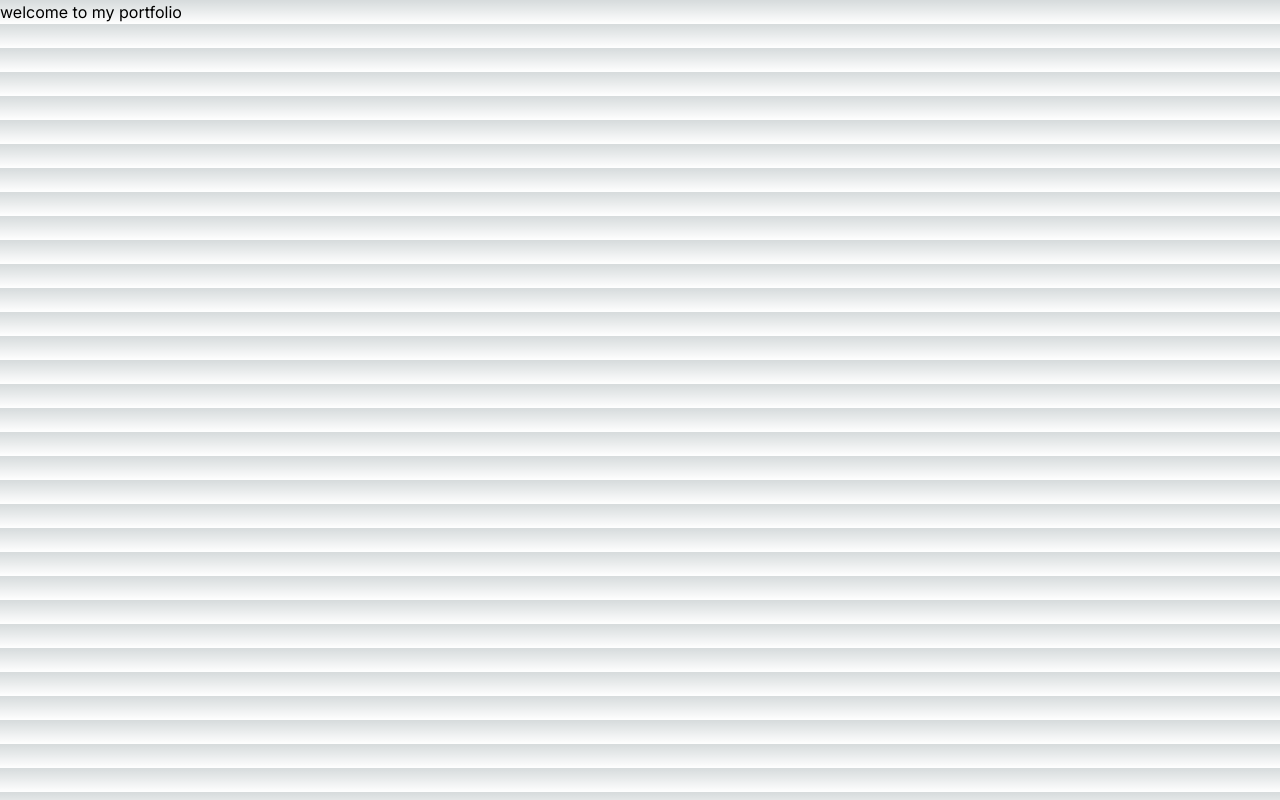
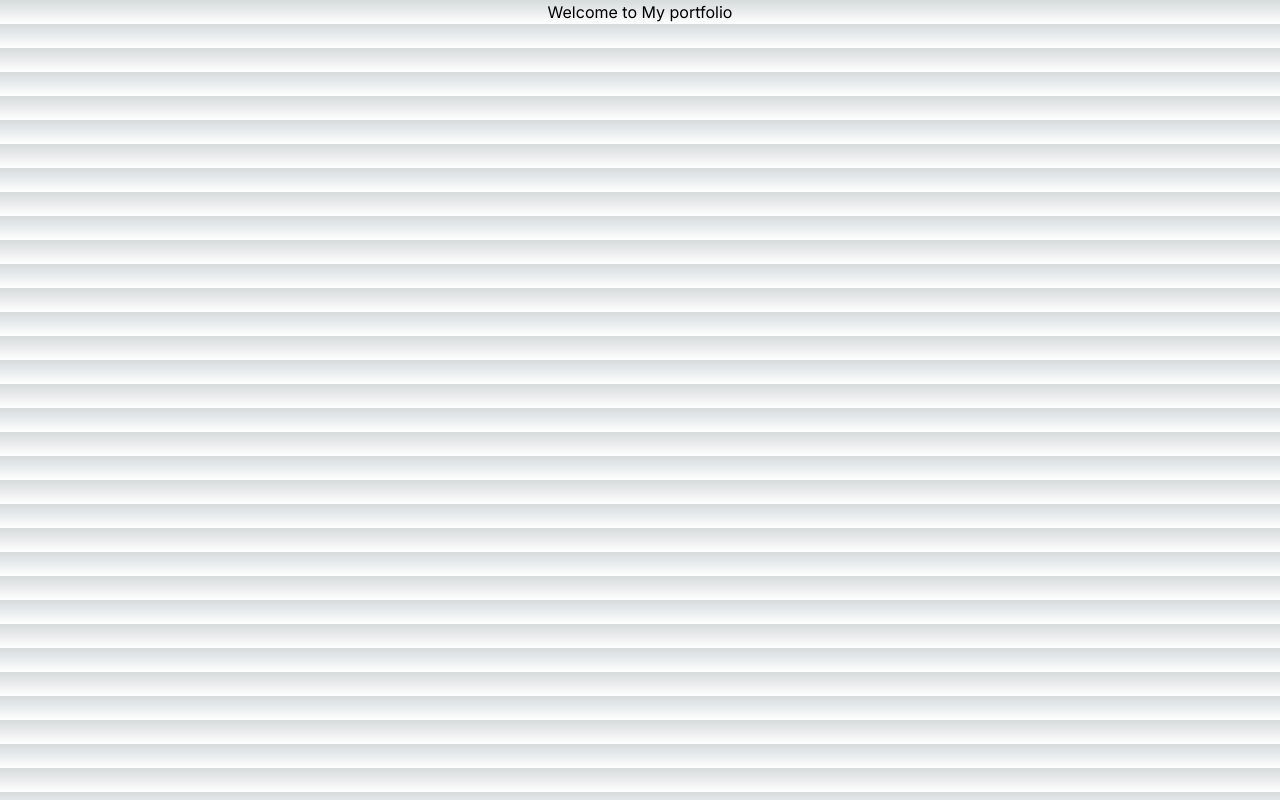
Before and after one commit to gowtamkumar/my-portfolio, a Next.js app: page / in a window 1280 px wide. Built offline with nearby package versions, Linux system fonts and the light colour scheme.

Commit message:
auto deploy by vercel

```diff
--- a/app/page.tsx
+++ b/app/page.tsx
@@ -1,3 +1,7 @@
 export default function Home() {
-  return <main>welcome to my portfolio</main>;
+  return (
+    <main className="flex justify-center ">
+      <h2> Welcome to My portfolio</h2>
+    </main>
+  );
 }
```
